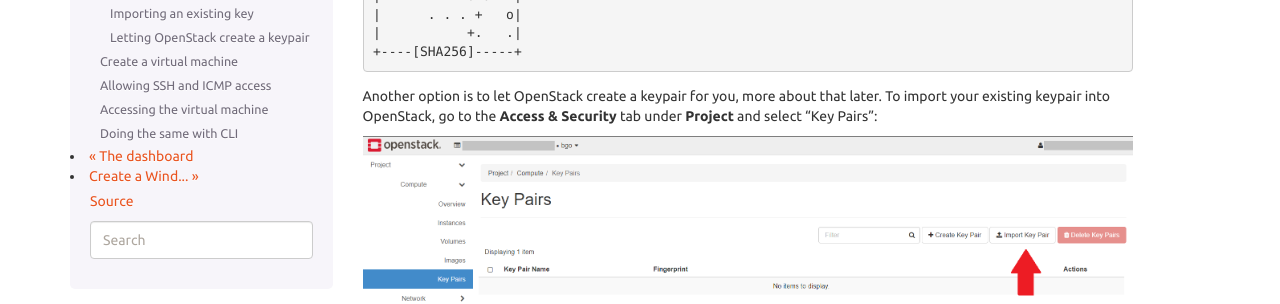
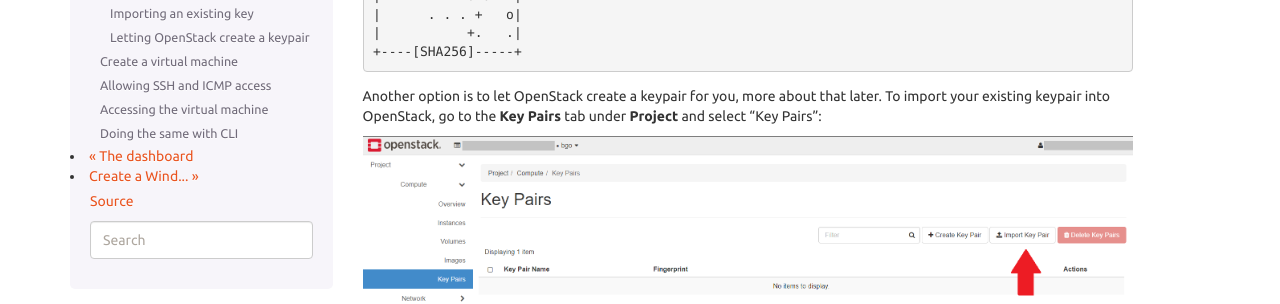
Before and after one commit to norcams/docs-enduser, a Sphinx documentation site: the page built from docs/create-virtual-machine.rst, in a window 1280 px wide and 1400 px high, scrolled down 778 px. Shown: the part 152-456 px from the top of the window. Built offline with Sphinx 7.4.7, drawn with Linux system fonts in a browser that asks for light colours; some of the changed text lies outside the part shown.

Commit message:
updated access & security

```diff
--- a/docs/create-virtual-machine.rst
+++ b/docs/create-virtual-machine.rst
@@ -49,7 +49,7 @@ you don't already have one:
 
 Another option is to let OpenStack create a keypair for you, more
 about that later. To import your existing keypair into OpenStack, go
-to the **Access & Security** tab under **Project** and select "Key
+to the **Key Pairs** tab under **Project** and select "Key
 Pairs":
 
 .. image:: images/dashboard-access-and-security-01.png
@@ -75,7 +75,7 @@ Letting OpenStack create a keypair
 ~~~~~~~~~~~~~~~~~~~~~~~~~~~~~~~~~~
 
 You can let OpenStack create a keypair for you, if you don't wish to
-use an existing one. Go to the **Access & Security** tab
+use an existing one. Go to the **Key Pairs** tab
 under **Project** and select "Key Pairs":
 
 .. image:: images/dashboard-access-and-security-03.png
@@ -222,8 +222,8 @@ Allowing SSH and ICMP access
 In order to allow traffic to the virtual machine, you need to create a
 new security group which allows it, and attach that security group to
 the virtual machine. Alternatively, you can modify an existing rule
-such as "default". To create a new security group, go to the **Access &
-Security** tab under **Project** and select "Security Groups":
+such as "default". To create a new security group, go to the **Network**
+tab under **Project** and select "Security Groups":
 
 .. image:: images/dashboard-access-and-security-02.png
    :align: center
```
